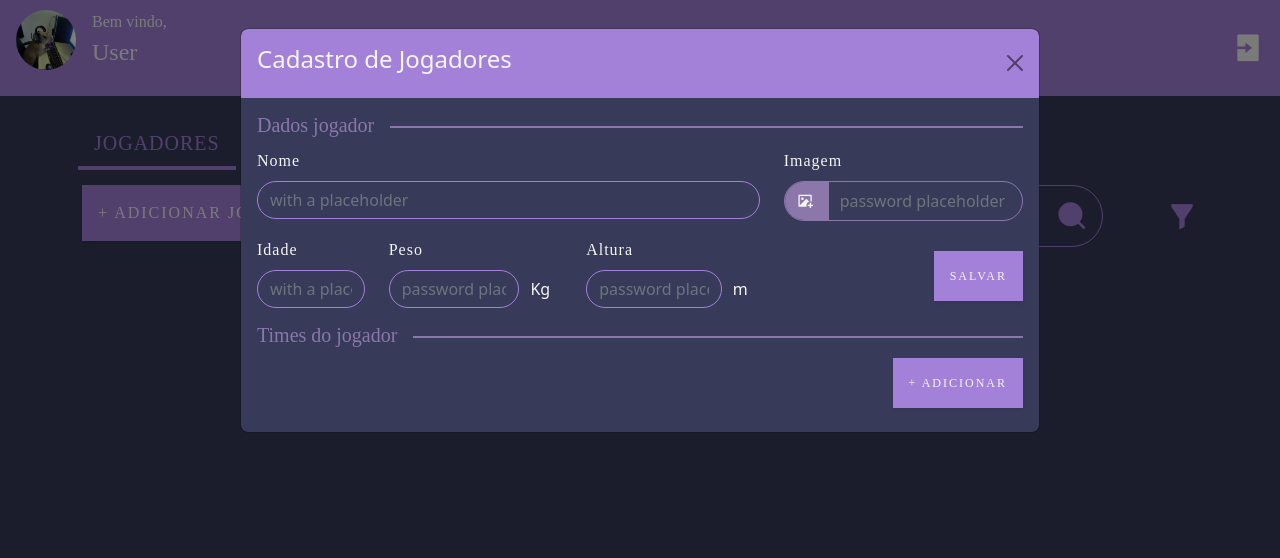
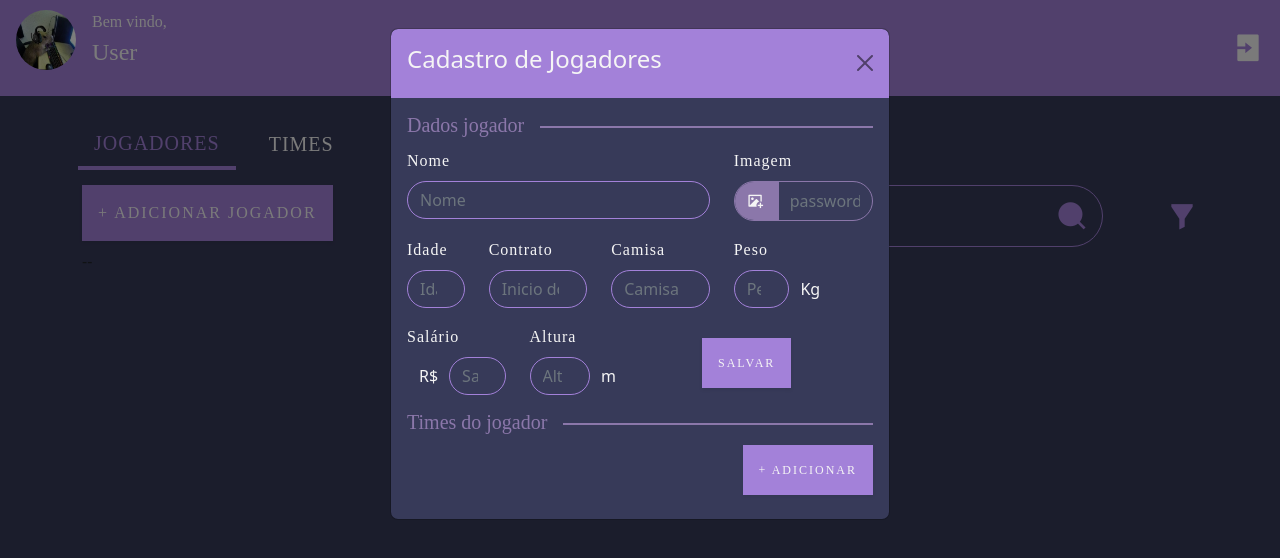
Before and after one commit to LorenaSouzaMoreiraa/Project-React-Grupo3, a React (Create React App) app: page /admin in a window 1280 px wide. Both pictures are taken after typing "Sample" into the empty fields and a click on the button "+ ADICIONAR JOGADOR". Shown: the top 558 px of the page. Built offline with nearby package versions, Linux system fonts and the light colour scheme.

Commit message:
identificacao dos campos e pequenas alteracoes

```diff
--- a/src/pages/Admin/index.js
+++ b/src/pages/Admin/index.js
@@ -82,6 +82,31 @@ function Admin() {
     const cidades = (require("../../database/db.json")).cidades;
     const esportes = (require("../../database/db.json")).esportes;
 
+    const [nome, setNome] = useState('');
+    const [idade, setIdade] = useState('');
+    const [contrato, setContrato] = useState('');
+    const [camisa, setCamisa] = useState('');
+    const [peso, setPeso] = useState('');
+    const [salario, setSalario] = useState('');
+    const [altura, setAltura] = useState('');
+
+    const [nometime, setNomeTime] = useState('');
+    const [anotime, setAnoTime] = useState('');
+    const [verba, setVerba] = useState('');
+    const [cadastrados, setCadastrados] = useState('');
+    const [salariototal, setSalarioTotal] = useState('');
+    const [dono, setDono] = useState('');
+
+    const handleSignupJogador = (event) => {
+      event.preventDefault()
+      console.log({nome, idade, contrato, camisa, peso, salario, altura})
+    }
+
+    const handleSignupTime = (event) => {
+      event.preventDefault()
+      console.log({nometime, anotime, verba, cadastrados, salariototal, dono})
+    }
+
 
     return(
       <div className="app">
@@ -153,24 +178,27 @@ function Admin() {
             </TabPane>
           </TabContent>
 
-          <Modal isOpen={jogadores} toggle={showJogadores} backdrop={'static'} scrollable={true} size={"lg"}>
+          --
+          <Modal isOpen={jogadores} toggle={showJogadores} backdrop={'static'} scrollable={true} size={"l 121g"}>
             <ModalHeader toggle={showJogadores}>
             <h1>Cadastro de Jogadores</h1>
             </ModalHeader>
             <ModalBody>
               <h2><span>Dados jogador</span></h2>
-              <Form>
+              <Form method="post" id="insert_data" onSubmit={handleSignupJogador}>
                 <div class="row cadastro">
                   <div class="col-8">
                     <FormGroup>
-                      <Label for="exampleEmail">
+                      <Label>
                         Nome
                       </Label>
                       <Input
-                        id="exampleEmail"
-                        name="email"
-                        placeholder="with a placeholder"
-                        type="email"
+                        name="nome"
+                        placeholder="Nome"
+                        type="text"
+                        required
+                        value={nome}
+                        onChange={(event) => setNome(event.target.value)}
                       />
                     </FormGroup>
                   </div>
@@ -197,30 +225,86 @@ function Admin() {
                 <div class="row cadastro">
                   <div class="col-2">
                     <FormGroup>
-                      <Label for="exampleEmail">
+                      <Label>
                         Idade
                       </Label>
                       <Input
-                        id="exampleEmail"
-                        name="email"
-                        placeholder="with a placeholder"
-                        type="email"
+                        name="idade"
+                        placeholder="Idade"
+                        type="number"
+                        required
+                        value={idade}
+                        onChange={(event) => setIdade(event.target.value)}
                       />
                     </FormGroup>
                   </div>
                   <div class="col-3">
                     <FormGroup>
-                      <Label for="examplePassword">
+                      <Label>
+                        Contrato
+                      </Label>
+                      <div>
+                        <Input
+                          name="contrato"
+                          placeholder="Inicio do Contrato"
+                          type="number"
+                          required
+                          value={contrato}
+                          onChange={(event) => setContrato(event.target.value)}
+                        />
+                      </div>
+                    </FormGroup>
+                  </div>
+                  <div class="col-3">
+                    <FormGroup>
+                      <Label>
+                        Camisa
+                      </Label>
+                      <div>
+                        <Input
+                          name="camisa"
+                          placeholder="Camisa"
+                          type="number"
+                          required
+                          value={camisa}
+                          onChange={(event) => setCamisa(event.target.value)}
+                        />
+                      </div>
+                    </FormGroup>
+                  </div>
+                  <div class="col-3">
+                    <FormGroup>
+                      <Label>
                         Peso
                       </Label>
                       <div class="input-group">
                         <Input
-                          id="examplePassword"
-                          name="password"
-                          placeholder="password placeholder"
-                          type="password"
+                          name="peso"
+                          placeholder="Peso"
+                          type="number"
+                          required
+                          value={peso}
+                          onChange={(event) => setPeso(event.target.value)}
                         />
                         <span class="input-group-text">Kg</span>
+                      </div>
+                    </FormGroup>
+                  </div>
+                  <div class="col-3">
+                    <FormGroup>
+                      <Label>
+                        Salário
+                      </Label>
+                      <div class="input-group">
+                      <span class="input-group-text">R$</span>
+                        <Input
+                          name="salario"
+                          placeholder="Salario"
+                          type="number"
+                          required
+                          value={salario}
+                          onChange={(event) => setSalario(event.target.value)}
+                        />
                       </div>
                     </FormGroup>
                   </div>
@@ -231,10 +315,12 @@ function Admin() {
                       </Label>
                       <div class="input-group">
                         <Input
-                          id="examplePassword"
-                          name="password"
-                          placeholder="password placeholder"
-                          type="password"
+                          name="altura"
+                          placeholder="Altura"
+                          type="number"
+                          required
+                          value={altura}
+                          onChange={(event) => setAltura(event.target.value)}
                         />
                         <span class="input-group-text">m</span>
                       </div>
@@ -260,18 +346,20 @@ function Admin() {
             </ModalHeader>
             <ModalBody>
               <h2><span>Dados do time</span></h2>
-              <Form>
+              <Form onSubmit={handleSignupTime}>
                 <div class="row cadastro">
                   <div class="col-8">
                     <FormGroup>
-                      <Label for="exampleEmail">
+                      <Label>
                         Nome
                       </Label>
                       <Input
-                        id="exampleEmail"
-                        name="email"
-                        placeholder="with a placeholder"
-                        type="email"
+                        name="nometime"
+                        placeholder="Nome"
+                        type="text"
+                        required
+                        value={nometime}
+                        onChange={(event) => setNomeTime(event.target.value)}
                       />
                     </FormGroup>
                   </div>
@@ -298,14 +386,16 @@ function Admin() {
                 <div class="row cadastro">
                   <div class="col-3">
                     <FormGroup>
-                      <Label for="exampleEmail">
+                      <Label>
                         Ano de criação
                       </Label>
                       <Input
-                        id="exampleEmail"
-                        name="email"
-                        placeholder="with a placeholder"
-                        type="email"
+                        name="anotime"
+                        placeholder="Ano"
+                        type="number"
+                        required
+                        value={anotime}
+                        onChange={(event) => setAnoTime(event.target.value)}
                       />
                     </FormGroup>
                   </div>
@@ -335,16 +425,55 @@ function Admin() {
                   </div>
                   <div class="col-4 tex-start">
                     <FormGroup>
-                      <Label for="examplePassword">
+                      <Label>
                         Verba mensal
                       </Label>
                       <div class="input-group">
                         <span class="input-group-text">R$</span>
                         <Input
-                          id="examplePassword"
-                          name="password"
-                          placeholder="password placeholder"
-                          type="password"
+                          name="verba"
+                          placeholder="Verba"
+                          type="number"
+                          required
+                          value={verba}
+                          onChange={(event) => setVerba(event.target.value)}
+                        />
+                      </div>
+                    </FormGroup>
+                  </div>
+
+                  <div class="col-4 tex-start">
+                    <FormGroup>
+                      <Label>
+                        Jogadores Cadastrados
+                      </Label>
+                      <div>
+                        <Input
+                          name="cadastrados"
+                          placeholder="Número de Jogadores"
+                          type="number"
+                          required
+                          value={cadastrados}
+                          onChange={(event) => setCadastrados(event.target.value)}
+                        />
+                      </div>
+                    </FormGroup>
+                  </div>
+
+                  <div class="col-4 tex-start">
+                    <FormGroup>
+                      <Label>
+                        Salário dos Jogadores
+                      </Label>
+                      <div class="input-group">
+                        <span class="input-group-text">R$</span>
+                        <Input
+                          name="salariototal"
+                          placeholder="Salário Total"
+                          type="number"
+                          required
+                          value={salariototal}
+                          onChange={(event) => setSalarioTotal(event.target.value)}
                         />
                       </div>
                     </FormGroup>
@@ -354,14 +483,16 @@ function Admin() {
                 <div class="row cadastro">
                   <div class="col-6">
                     <FormGroup>
-                      <Label for="exampleEmail">
+                      <Label>
                         Dono
                       </Label>
                       <Input
-                        id="exampleEmail"
-                        name="email"
-                        placeholder="with a placeholder"
-                        type="email"
+                        name="dono"
+                        placeholder="Dono"
+                        type="text"
+                        required
+                        value={dono}
+                        onChange={(event) => setDono(event.target.value)}
                       />
                     </FormGroup>
                   </div>
@@ -405,6 +536,7 @@ function Admin() {
 
         </div>
       </div>
+
     )
 }
 
```
